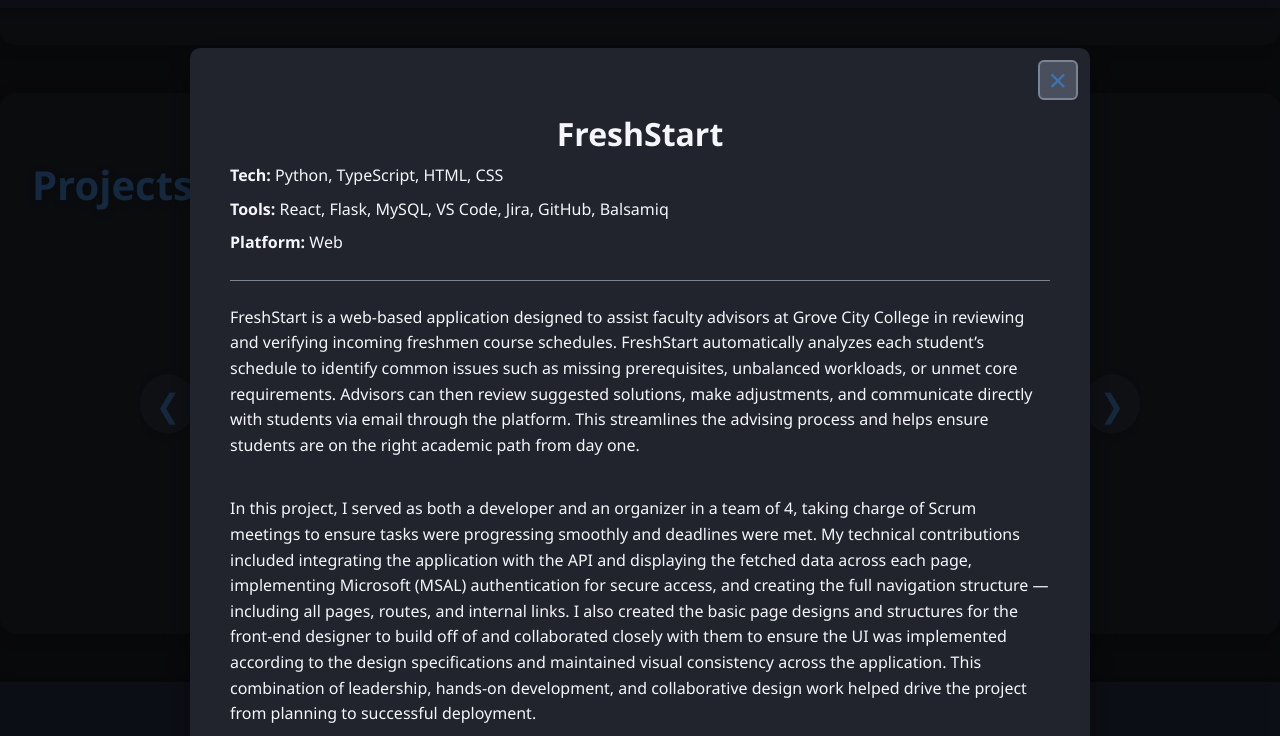
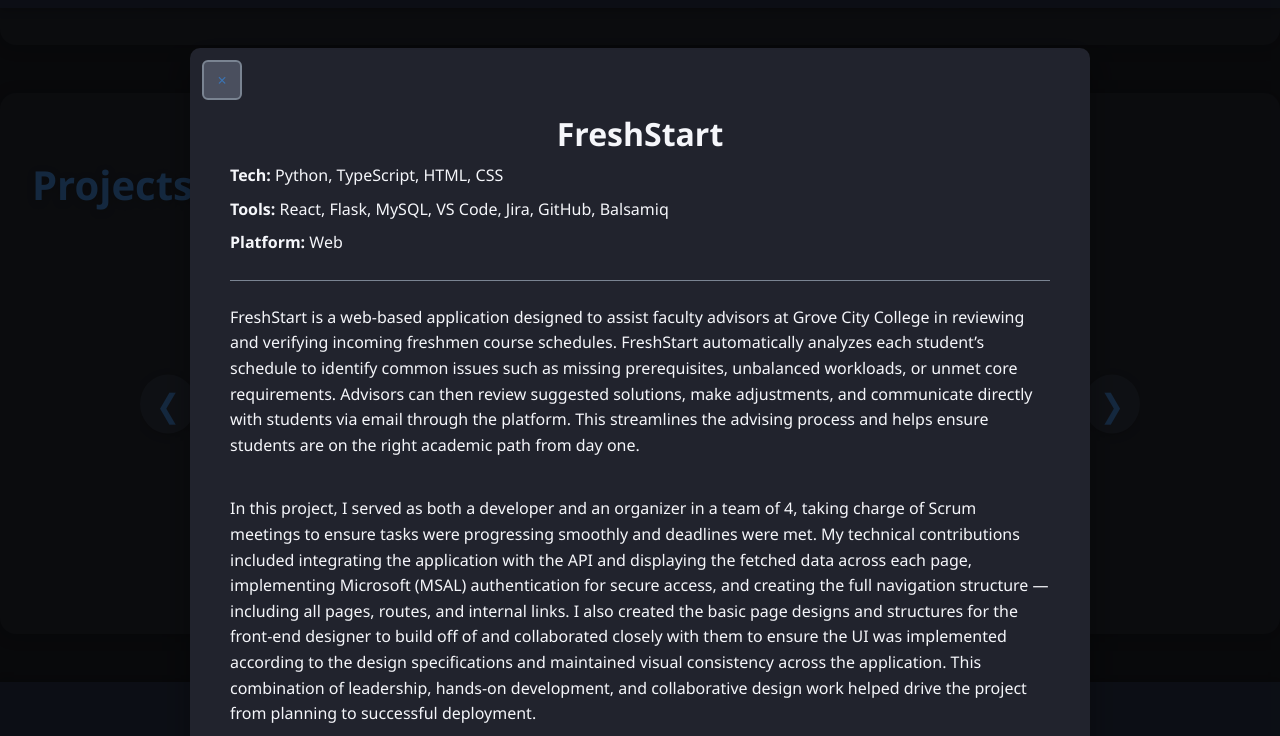
Before and after one commit to WhiteGJ21/portfolio, a plain HTML site: page index.html in a window 1280 px wide. Both pictures are taken after a click on the element "Capstone". Shown: the part 1392-2128 px from the top of the page. Drawn offline with Linux system fonts and the light colour scheme.

Commit message:
styling upgrades

```diff
--- a/styles.css
+++ b/styles.css
@@ -248,21 +248,21 @@ section h2 {
 .modal-close {
   position: absolute;
   top: 0.75rem;
-  right: 0.75rem;
-  font-size: 2rem;
-  cursor: pointer;
-  color: var(--accent);
+  left: 0.75rem;
+  width: 2.5rem;
+  height: 2.5rem;
+
+  display: flex;
+  align-items: center;
+  justify-content: center;
+
   background: var(--card-bg);
   border: 2px solid var(--card-border);
   border-radius: 6px;
-  padding: 0.5rem;
-  transition: background 0.3s, color 0.3s;
-  width: 2.5rem;
-  height: 2.5rem;
-  display: flex;
-  align-items: center;
-  justify-content: center;
-  line-height: 1;
+  cursor: pointer;
+  padding: 0;
+  color: var(--accent);
+  transition: background 0.3s, color 0.3s, transform 0.2s;
 }
 
 .modal-close:hover {
@@ -270,9 +270,9 @@ section h2 {
   color: #f5f6fa;
 }
 
-.close-btn svg {
-  width: 60%;   /* adjust size */
-  height: 60%;
+.modal-close svg {
+  width: 80%;   /* adjust size */
+  height: 80%;
 }
 
 #backBtn {
```
